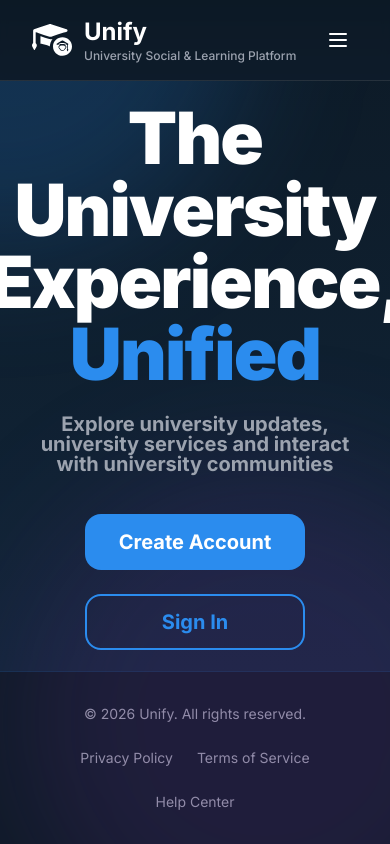
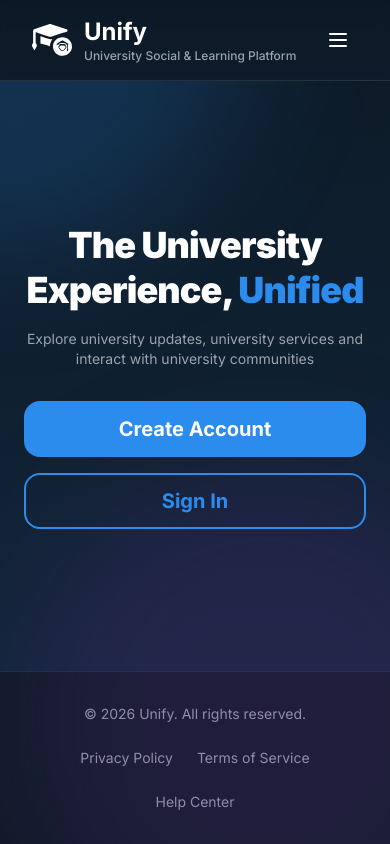
Before and after one commit to Shehan-Dinusha/Unify, a React (Vite) app in the folder frontend/: page / in a window 390 px wide. Built offline with nearby package versions, Linux system fonts and the light colour scheme.

Commit message:
fix mobile responsivenes

```diff
--- a/frontend/src/components/LandingHero.jsx
+++ b/frontend/src/components/LandingHero.jsx
@@ -6,13 +6,14 @@ const LandingHero = () => {
   const navigate = useNavigate();
 
   return (
-    <section className="w-full flex flex-col items-center text-center">
+    <section className="w-full flex flex-col items-center text-center px-2">
       {/* Heading */}
       <h1
         className="
-        text-heading-display
+        text-4xl sm:text-5xl lg:text-heading-display
+        font-black font-inter
         text-white
-        leading-[72px]
+        leading-tight sm:leading-[72px]
         tracking-tight
         max-w-[900px]
       "
@@ -24,8 +25,8 @@ const LandingHero = () => {
       {/* Subheading */}
       <p
         className="
-        mt-6
-        text-body-large-bold
+        mt-4 sm:mt-6
+        text-sm sm:text-body-large-bold
         text-text-secondary
         max-w-[600px]
       "
@@ -35,11 +36,11 @@ const LandingHero = () => {
       </p>
 
       {/* CTA Buttons */}
-      <div className="mt-10 flex items-center justify-center gap-6 flex-wrap">
+      <div className="mt-8 sm:mt-10 flex flex-col sm:flex-row items-center justify-center gap-4 sm:gap-6 w-full max-w-sm sm:max-w-none">
         <Button
           size="large"
           variant="primary"
-          className="min-w-[220px]"
+          className="w-full sm:w-auto sm:min-w-[220px]"
           onClick={() => navigate("/register")}
         >
           Create Account
@@ -48,7 +49,7 @@ const LandingHero = () => {
         <Button
           size="large"
           variant="outline"
-          className="min-w-[220px]"
+          className="w-full sm:w-auto sm:min-w-[220px]"
           onClick={() => navigate("/login")}
         >
           Sign In
--- a/frontend/src/components/auth/BusinessRegisterForm.jsx
+++ b/frontend/src/components/auth/BusinessRegisterForm.jsx
@@ -63,8 +63,8 @@ const BusinessRegisterForm = ({ onNext, onBack }) => {
   return (
     <div className="flex flex-col items-center justify-center w-full max-w-[1200px] mx-auto">
       {/* Title Section - Outside Card */}
-      <div className="text-center mb-10 w-full px-6">
-        <h1 className="text-white text-2xl md:text-heading-large mb-5">
+      <div className="text-center mb-6 md:mb-10 w-full px-6">
+        <h1 className="text-white text-2xl md:text-heading-large font-black font-inter tracking-tight leading-tight mb-5">
           Create your Unify Business Account
         </h1>
         <p className="text-text-secondary text-body-large-bold">
--- a/frontend/src/components/auth/CafeDetailsForm.jsx
+++ b/frontend/src/components/auth/CafeDetailsForm.jsx
@@ -16,10 +16,14 @@ const CafeDetailsForm = ({ onNext }) => {
 
   const [errors, setErrors] = useState({});
 
-  // ... (validateForm, isFormComplete)
+  // Form is complete when required fields are filled
+  const isFormComplete =
+    formData.cafeName.trim() !== "" && formData.displayName.trim() !== "" && formData.about.trim() !== "";
 
   const handleChange = (e) => {
-    // ...
+    const { name, value } = e.target;
+    setFormData((prev) => ({ ...prev, [name]: value }));
+    if (errors[name]) setErrors((prev) => ({ ...prev, [name]: undefined }));
   };
 
   const handleImageChange = (file) => {
@@ -27,7 +31,9 @@ const CafeDetailsForm = ({ onNext }) => {
   };
 
   const handleSubmit = (e) => {
-    // ...
+    e.preventDefault();
+    if (!isFormComplete) return;
+    onNext(formData);
   };
 
   return (
--- a/frontend/src/components/auth/ChooseMainType.jsx
+++ b/frontend/src/components/auth/ChooseMainType.jsx
@@ -19,7 +19,7 @@ const ChooseMainType = ({ onNext }) => {
   ];
 
   return (
-    <div className="w-full max-w-[1200px] flex flex-col items-center gap-16 pb-8 pt-4">
+    <div className="w-full max-w-[1200px] flex flex-col items-center gap-8 md:gap-16 pb-8 pt-4">
       {/* Header Section */}
       <div className="flex flex-col items-center gap-4 text-center px-4">
         <h1 className="text-white text-3xl md:text-heading-large font-black font-inter tracking-tight leading-tight">
@@ -36,7 +36,7 @@ const ChooseMainType = ({ onNext }) => {
         {/* Student Account Card */}
         <Card
           variant="card"
-          padding="p-10"
+          padding="p-6 md:p-10"
           className="group h-full border-white/10 hover:border-primary-blue/40 hover:shadow-[0_0_30px_-5px_rgba(59,130,246,0.3)] bg-white/[0.03] transition-all duration-300"
         >
           <div className="h-full flex flex-col justify-between">
@@ -93,7 +93,7 @@ const ChooseMainType = ({ onNext }) => {
         {/* Business Account Card */}
         <Card
           variant="card"
-          padding="p-10"
+          padding="p-6 md:p-10"
           className="group h-full border-white/10 hover:border-primary-blue/40 hover:shadow-[0_0_30px_-5px_rgba(59,130,246,0.3)] bg-white/[0.03] transition-all duration-300"
         >
           <div className="h-full flex flex-col justify-between">
--- a/frontend/src/components/auth/StudentRegisterForm.jsx
+++ b/frontend/src/components/auth/StudentRegisterForm.jsx
@@ -60,8 +60,8 @@ const StudentRegisterForm = ({ onNext, onBack }) => {
   return (
     <div className="flex flex-col items-center justify-center w-full max-w-[1200px] mx-auto">
       {/* Title Section - Outside Card */}
-      <div className="text-center mb-10 w-full px-6">
-        <h1 className="text-white text-2xl md:text-heading-large mb-7">
+      <div className="text-center mb-6 md:mb-10 w-full px-6">
+        <h1 className="text-white text-2xl md:text-heading-large font-black font-inter tracking-tight leading-tight mb-7">
           Create your Unify Student Account
         </h1>
         <p className="text-text-secondary text-body-large-bold">
--- a/frontend/src/components/layout/LandingLayout.jsx
+++ b/frontend/src/components/layout/LandingLayout.jsx
@@ -16,7 +16,7 @@ const LandingLayout = ({ children }) => {
       <ScrollToTop />
 
       {/* Page Content */}
-      <main className="flex-1 flex flex-col px-8 lg:px-28 relative z-10 w-full pt-20">
+      <main className="flex-1 flex flex-col px-4 sm:px-8 lg:px-28 relative z-10 w-full pt-20">
         {children}
       </main>
 
--- a/frontend/src/pages/ForgotPasswordPage.jsx
+++ b/frontend/src/pages/ForgotPasswordPage.jsx
@@ -73,7 +73,7 @@ const ForgotPasswordPage = () => {
 
   return (
     <LandingLayout Header={AuthenticationHeader}>
-      <div className="flex-1 flex items-center justify-center py-10 px-4">
+      <div className="flex-1 flex items-center justify-center py-10 px-4 sm:px-0">
         {renderStep()}
       </div>
     </LandingLayout>
--- a/frontend/src/pages/LoginPage.jsx
+++ b/frontend/src/pages/LoginPage.jsx
@@ -38,7 +38,7 @@ const LoginPage = () => {
 
   return (
     <LandingLayout>
-      <div className="relative flex items-center justify-center min-h-[calc(100vh-80px)]">
+      <div className="relative flex items-center justify-center min-h-[calc(100vh-80px)] px-4 sm:px-0">
         {" "}
         {/* Adjust height for header/footer if needed */}
         <LoginForm />
--- a/frontend/src/pages/RegisterPage.jsx
+++ b/frontend/src/pages/RegisterPage.jsx
@@ -115,7 +115,7 @@ const RegisterPage = () => {
 
   return (
     <LandingLayout Header={AuthenticationHeader}>
-      <div className="flex-1 flex flex-col items-center justify-start md:justify-center py-6 md:py-4 px-4 min-h-screen relative z-10 pt-16 md:pt-4">
+      <div className="flex-1 flex flex-col items-center justify-center py-6 md:py-4 px-4 min-h-screen relative z-10 pt-16 md:pt-4">
         <div className="w-full flex flex-col items-center justify-center">
           {renderStep()}
         </div>
--- a/frontend/src/pages/SupportPage.jsx
+++ b/frontend/src/pages/SupportPage.jsx
@@ -131,8 +131,8 @@ const SupportPage = () => {
         <div className="w-full max-w-[1280px] px-4 flex flex-col items-center gap-12 z-10">
           {/* Hero Title */}
           <div className="text-center">
-            <h1 className="text-heading-display text-white tracking-tight leading-tight">
-              How can we help you today?
+            <h1 className="text-3xl sm:text-4xl lg:text-heading-display text-white tracking-tight leading-tight font-black font-inter">
+              How can we help<br className="sm:hidden" /> you today?
             </h1>
           </div>
 
```
Also changed, not shown: frontend/src/components/auth/ClubDetailsForm.jsx (+12 -7 lines), frontend/src/components/auth/SelfEmployedDetailsForm.jsx (+9 -3 lines).
